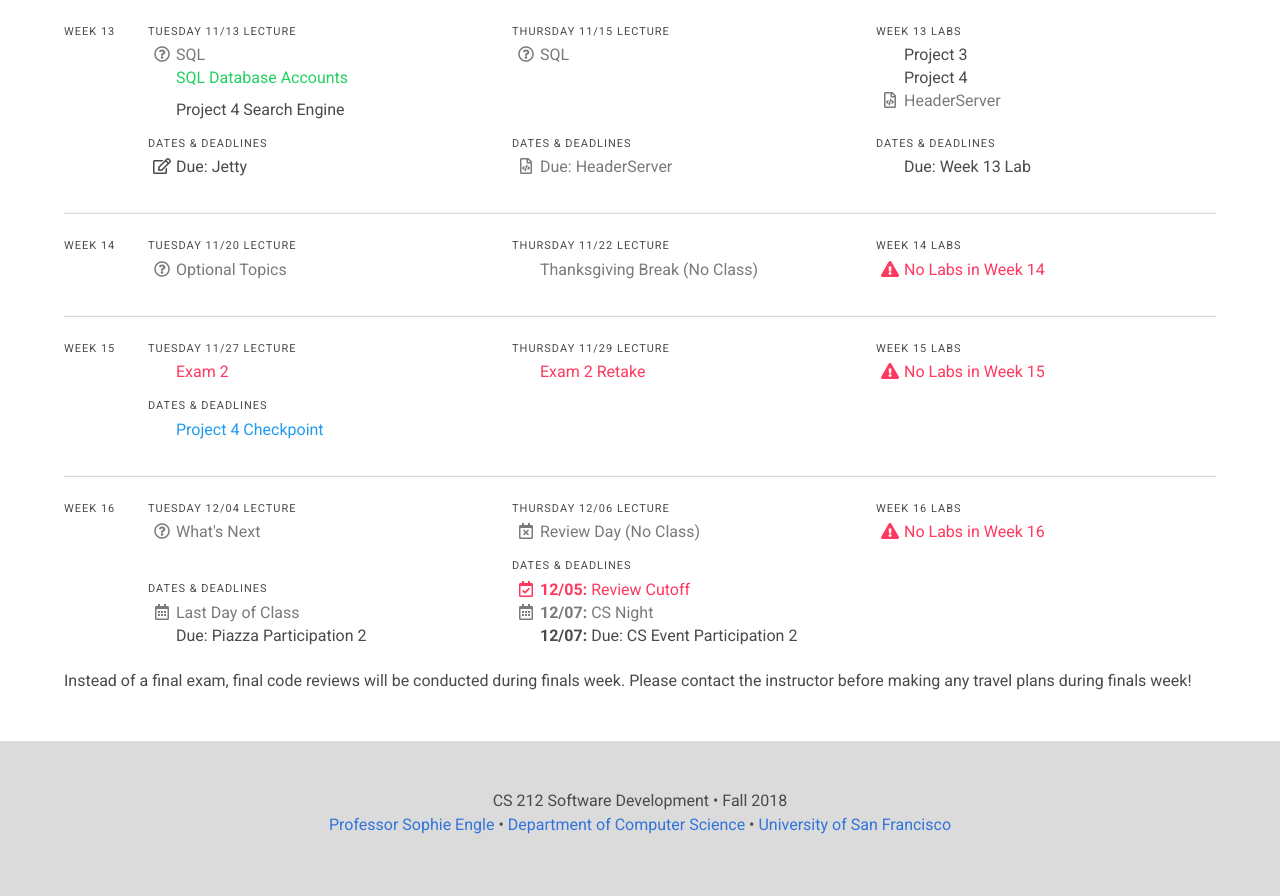
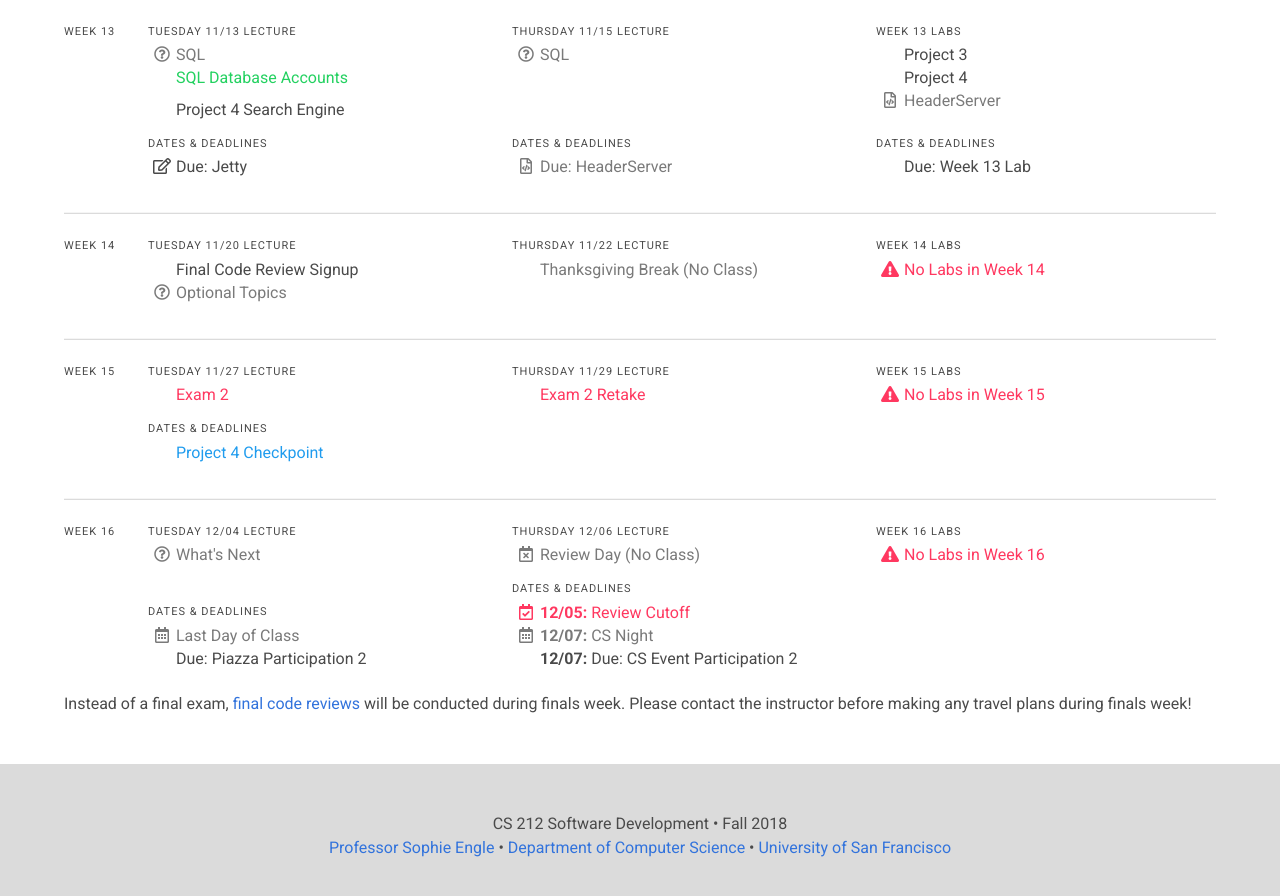
Before and after one commit to usf-cs212-fall2018/usf-cs212-fall2018.github.io, a Jekyll site: the page built from schedule.html, in a window 1280 px wide and 900 px high, scrolled down 4456 px. Shown: the top 896 px of the window. Built offline with Jekyll 4.4.1, drawn with Linux system fonts in a browser that asks for light colours; nearby versions of some CDN libraries.

Commit message:
Adding final code review links.

```diff
--- a/_data/schedule.yml
+++ b/_data/schedule.yml
@@ -918,6 +918,9 @@
   lectures:
     - date: 2018-11-20
       resources:
+      - text: 'Final Code Review Signup'
+        link: 'https://usf-cs212-fall2018.github.io/guides/final-code-review.html'
+        icon: 'far fa-info-circle'
       - text: 'Optional Topics'
         link: false
         icon: 'far fa-question-circle'
--- a/schedule.html
+++ b/schedule.html
@@ -33,4 +33,4 @@ layout: default
 
 <br/>
 
-<p>Instead of a final exam, final code reviews will be conducted during finals week. Please contact the instructor before making any travel plans during finals week!</p>
+<p>Instead of a final exam, <a href="{% post_url 2018-11-05-final-code-review %}">final code reviews</a> will be conducted during finals week. Please contact the instructor before making any travel plans during finals week!</p>
```
